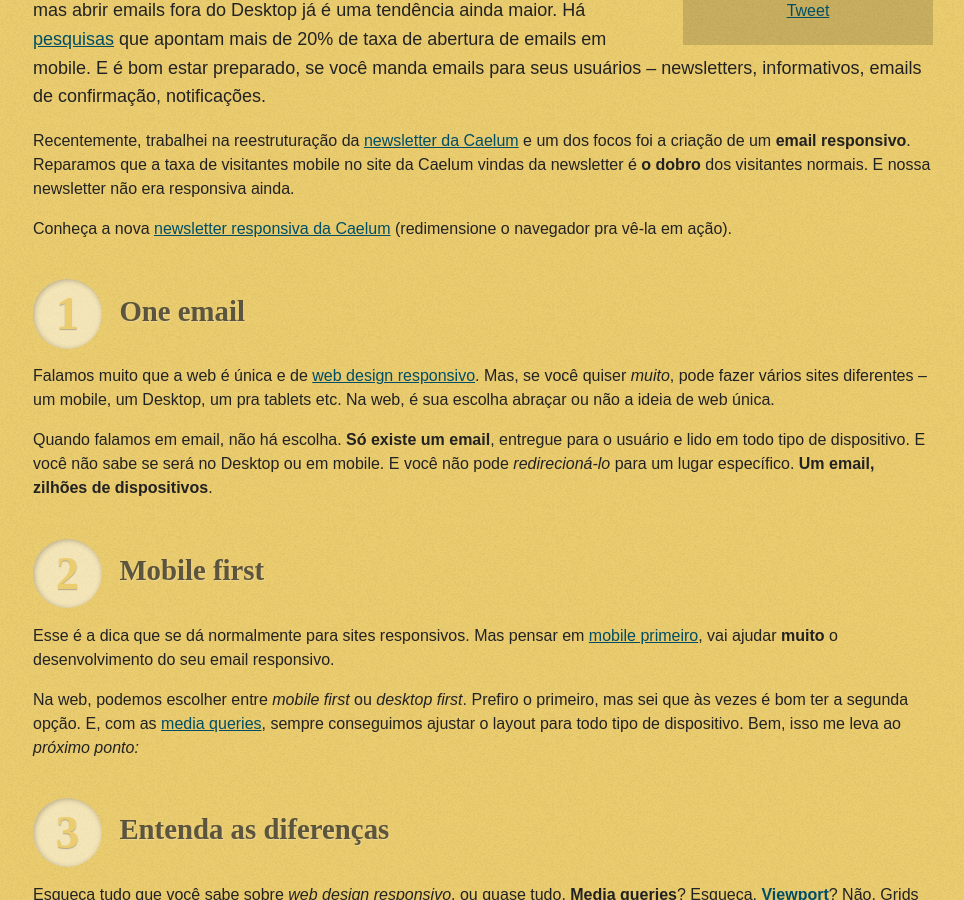
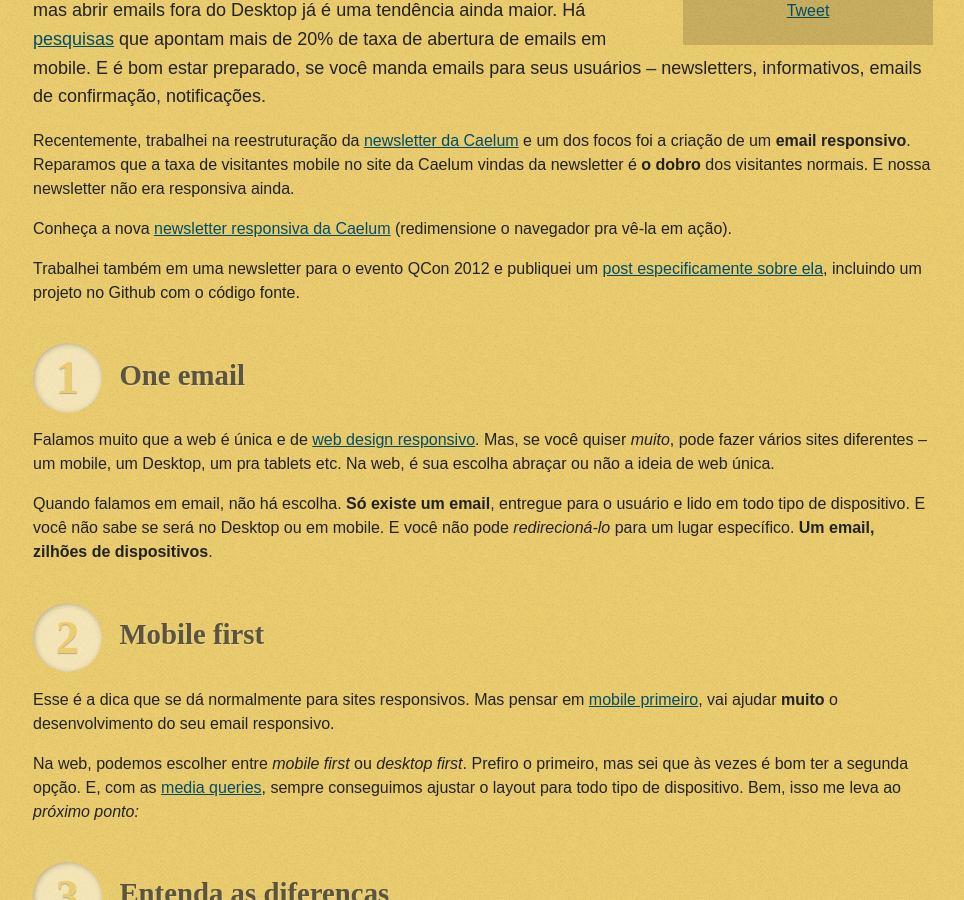
Before and after one commit to robersonupc/blog, a Jekyll site: the page built from _posts/2012-04-24-email-newsletter-mobile-responsivo.md, in a window 1280 px wide and 900 px high, scrolled down 462 px. Shown: the whole window, without its empty margins (157-1121 px from the left). Built offline with Jekyll 4.4.1, drawn with Linux system fonts in a browser that asks for light colours; some web fonts are replaced; comment, search, counter and statistics services are not loaded.

Commit message:
linkando pro artigo do qcon no principal sobre newsletter

```diff
--- a/_posts/2012-04-24-email-newsletter-mobile-responsivo.md
+++ b/_posts/2012-04-24-email-newsletter-mobile-responsivo.md
@@ -13,6 +13,8 @@ Muita gente abre emails no celular. Falamos que a web mobile tem crescido, mas a
 Recentemente, trabalhei na reestruturação da [newsletter da Caelum][newsletter] e um dos focos foi a criação de um **email responsivo**. Reparamos que a taxa de visitantes mobile no site da Caelum vindas da newsletter é **o dobro** dos visitantes normais. E nossa newsletter não era responsiva ainda.
 
 Conheça a nova [newsletter responsiva da Caelum](/resources/email-responsivo/newsletter.html) (redimensione o navegador pra vê-la em ação).
+
+Trabalhei também em uma newsletter para o evento QCon 2012 e publiquei um [post especificamente sobre ela](/newsletter-responsiva-qcon-2012/ "Artigo: A Newsletter Responsiva do QCon 2012"), incluindo um projeto no Github com o código fonte.
 
 ## One email
 
```
